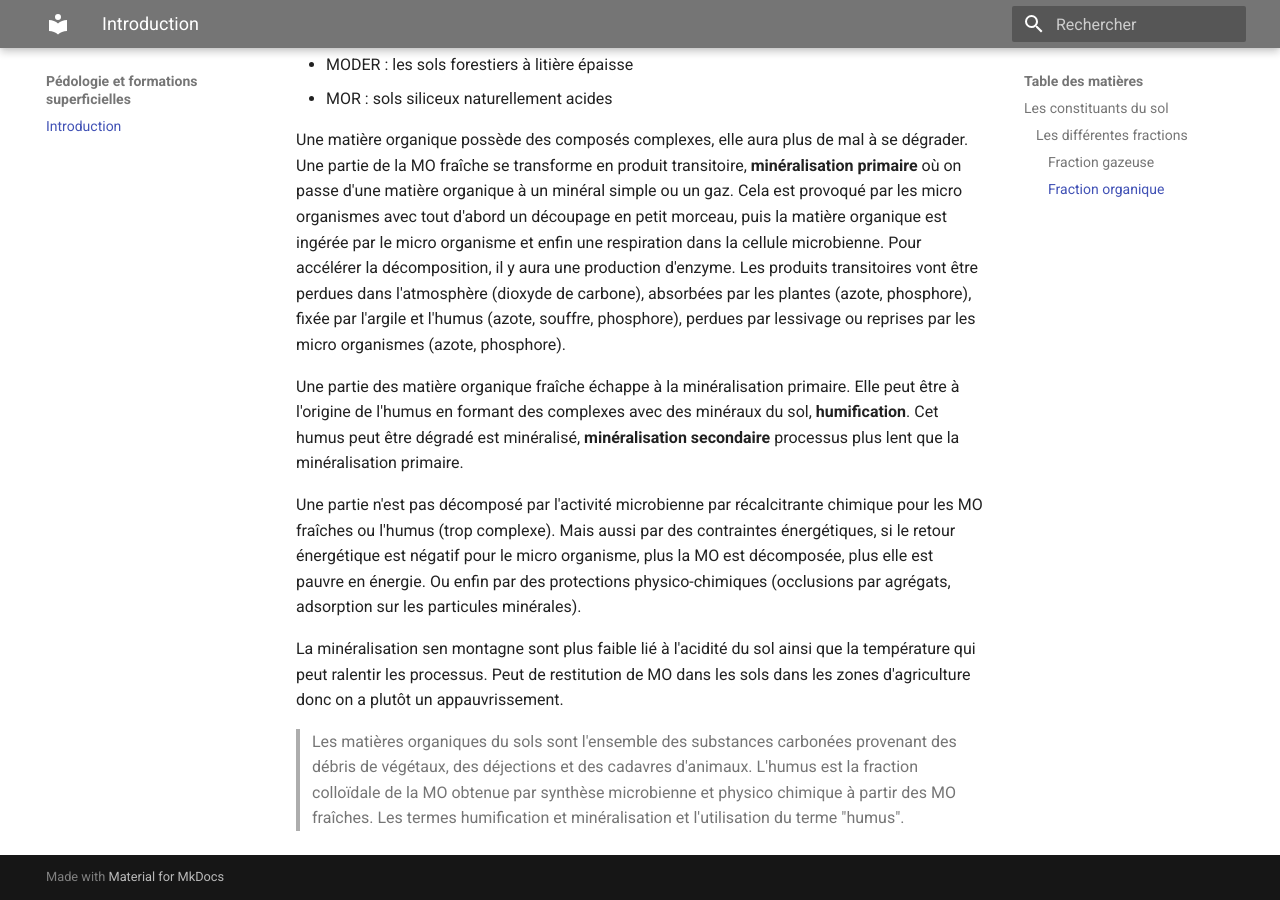
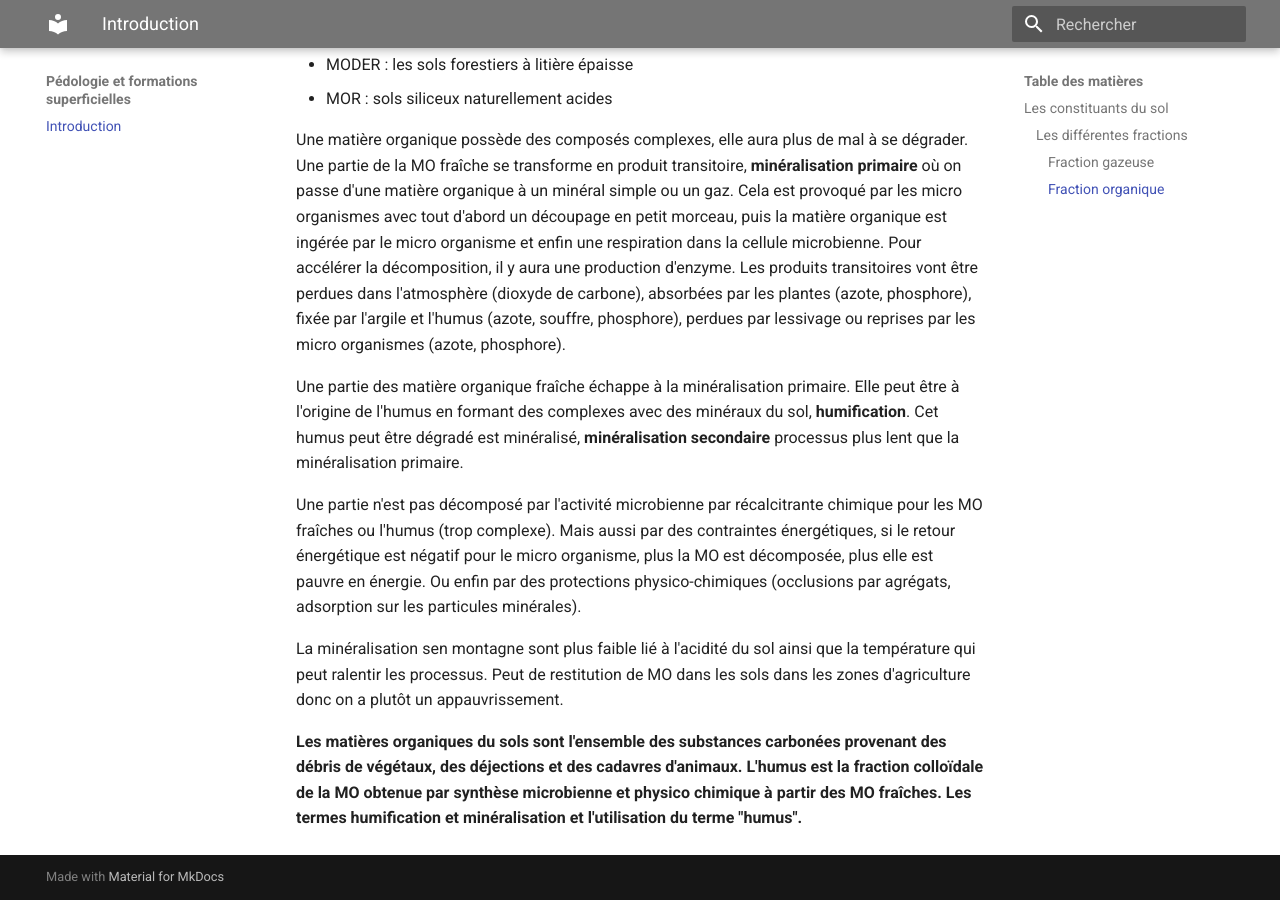
Before and after one commit to Lizeem/L3STcours, an MkDocs documentation site: the page built from Docs/Pédologie et formations superficielles/La pédologie.md, in a window 1280 px wide and 900 px high, scrolled down 2181 px. Built offline with MkDocs 1.6.1 and Material for MkDocs 9.7.7, drawn with Linux system fonts in a browser that asks for light colours.

```diff
--- a/Docs/Pédologie et formations superficielles/La pédologie.md
+++ b/Docs/Pédologie et formations superficielles/La pédologie.md
@@ -65,4 +65,4 @@ Une partie n'est pas décomposé par l'activité microbienne par récalcitrante
 
 La minéralisation sen montagne sont plus faible lié à l'acidité du sol ainsi que la température qui peut ralentir les processus. Peut de restitution de MO dans les sols dans les zones d'agriculture donc on a plutôt un appauvrissement.
 
-> Les matières organiques du sols sont l'ensemble des substances carbonées provenant des débris de végétaux, des déjections et des cadavres d'animaux. L'humus est la fraction colloïdale de la MO obtenue par synthèse microbienne et physico chimique à partir des MO fraîches. Les termes humification et minéralisation et l'utilisation du terme "humus".
+**Les matières organiques du sols sont l'ensemble des substances carbonées provenant des débris de végétaux, des déjections et des cadavres d'animaux. L'humus est la fraction colloïdale de la MO obtenue par synthèse microbienne et physico chimique à partir des MO fraîches. Les termes humification et minéralisation et l'utilisation du terme "humus".**
```
Also changed, not shown: Docs/Microbiologie de l'Environnement/Le cellule procaryote.md (+1 -1 lines).
